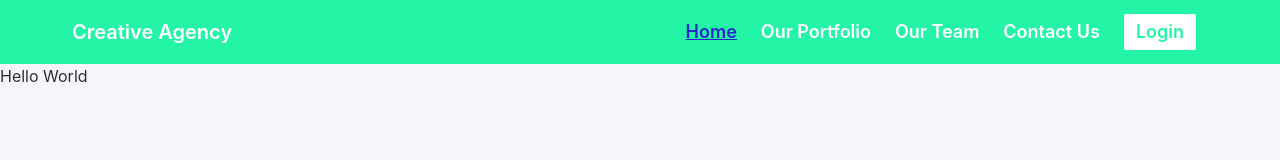
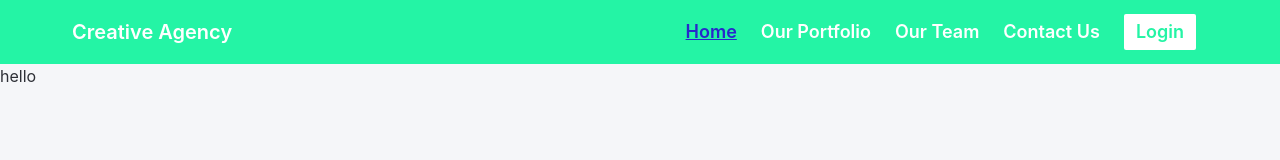
Before and after one commit to mohammadshariful/creative-agency, a React (Create React App) app: page / in a window 1280 px wide. Shown: the top 160 px of the page. Built offline with nearby package versions, Linux system fonts and the light colour scheme.

Commit message:
notfound component add

```diff
--- a/src/App.js
+++ b/src/App.js
@@ -1,10 +1,11 @@
+import Layout from "./layout/Layout";
 import Menubar from "./shared/Menubar";
 
 function App() {
   return (
     <>
       <Menubar />
-      <h2>Hello World</h2>
+      <Layout />
     </>
   );
 }
--- /dev/null
+++ b/src/layout/Layout.js
@@ -0,0 +1,15 @@
+import React from "react";
+import { Route, Routes } from "react-router-dom";
+import Home from "../pages/Home/Home";
+import NotFound from "../pages/NotFound/NotFound";
+
+const Layout = () => {
+  return (
+    <Routes>
+      <Route path="/" element={<Home />} />
+      <Route path="*" element={<NotFound />} />
+    </Routes>
+  );
+};
+
+export default Layout;
--- /dev/null
+++ b/src/pages/Home/Home.js
@@ -0,0 +1,7 @@
+import React from "react";
+
+const Home = () => {
+  return <div>hello</div>;
+};
+
+export default Home;
--- /dev/null
+++ b/src/pages/NotFound/NotFound.js
@@ -0,0 +1,22 @@
+import React from "react";
+import { FaArrowLeft } from "react-icons/fa";
+import { Link } from "react-router-dom";
+import notfound from "../../assets/images/notfoundImg.png";
+const NotFound = () => {
+  return (
+    <section className="h-[60vh] flex justify-center items-center">
+      <div>
+        <img src={notfound} alt="" />
+        <Link
+          to="/"
+          className="text-red-500 font-semibold mt-2  flex items-center gap-2 hover:text-secondary"
+        >
+          <FaArrowLeft />
+          Go Home
+        </Link>
+      </div>
+    </section>
+  );
+};
+
+export default NotFound;
```
Also changed, not shown: src/assets/images/notfoundImg.png (added), src/assets/images/page-not-found-3702340-3119132.webp (added).
